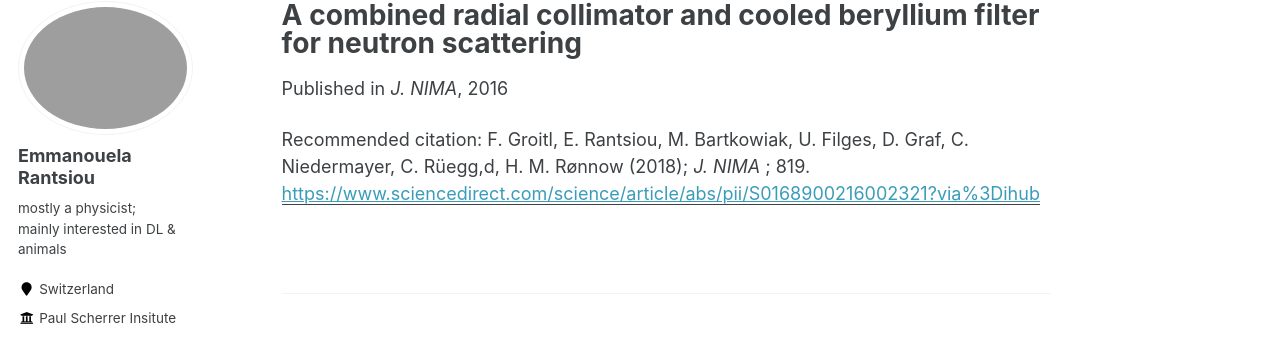
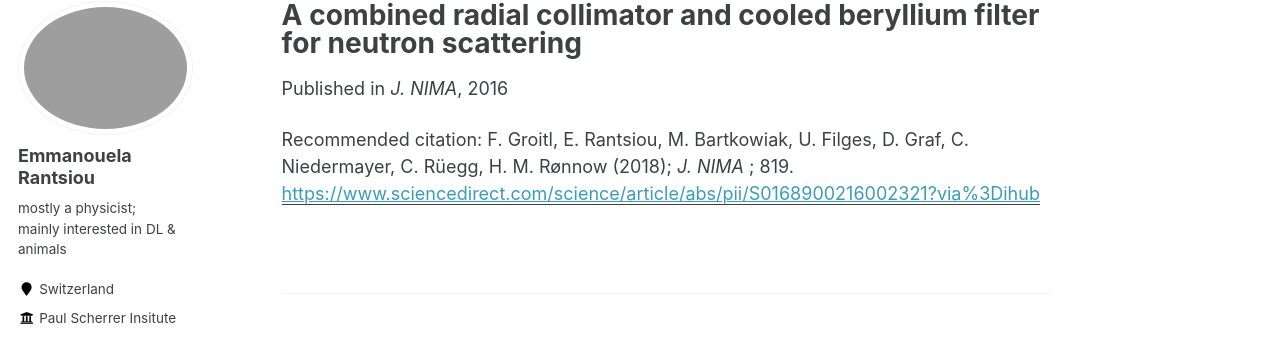
Before and after one commit to emmarant/emmarant.github.io, a Jekyll site: the page built from _publications/2016-05-21-groitl.md, in a window 1280 px wide. Shown: the part 117-457 px from the top of the page. Built offline with Jekyll 4.4.1, drawn with Linux system fonts in a browser that asks for light colours.

```diff
--- a/_publications/2016-05-21-groitl.md
+++ b/_publications/2016-05-21-groitl.md
@@ -6,5 +6,5 @@ excerpt: ''
 date: 2016-05-21
 venue: 'J. NIMA'
 paperurl: 'https://www.sciencedirect.com/science/article/abs/pii/S0168900216002321?via%3Dihub'
-citation: ' F. Groitl, E. Rantsiou, M. Bartkowiak, U. Filges, D. Graf, C. Niedermayer, C. Rüegg,d, H. M. Rønnow (2018); <i>J. NIMA </i>; 819.'
+citation: ' F. Groitl, E. Rantsiou, M. Bartkowiak, U. Filges, D. Graf, C. Niedermayer, C. Rüegg, H. M. Rønnow (2018); <i>J. NIMA </i>; 819.'
 ---
```
